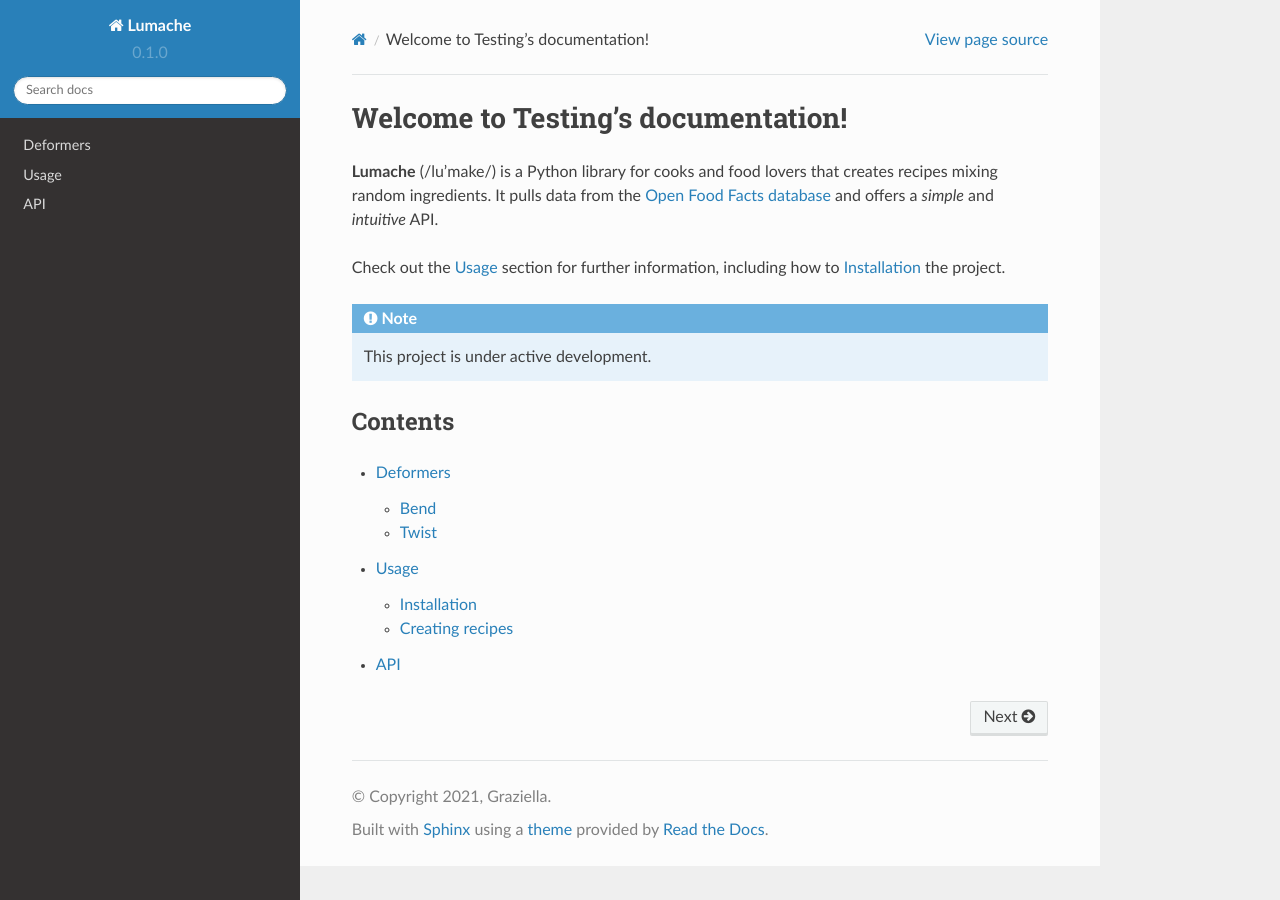
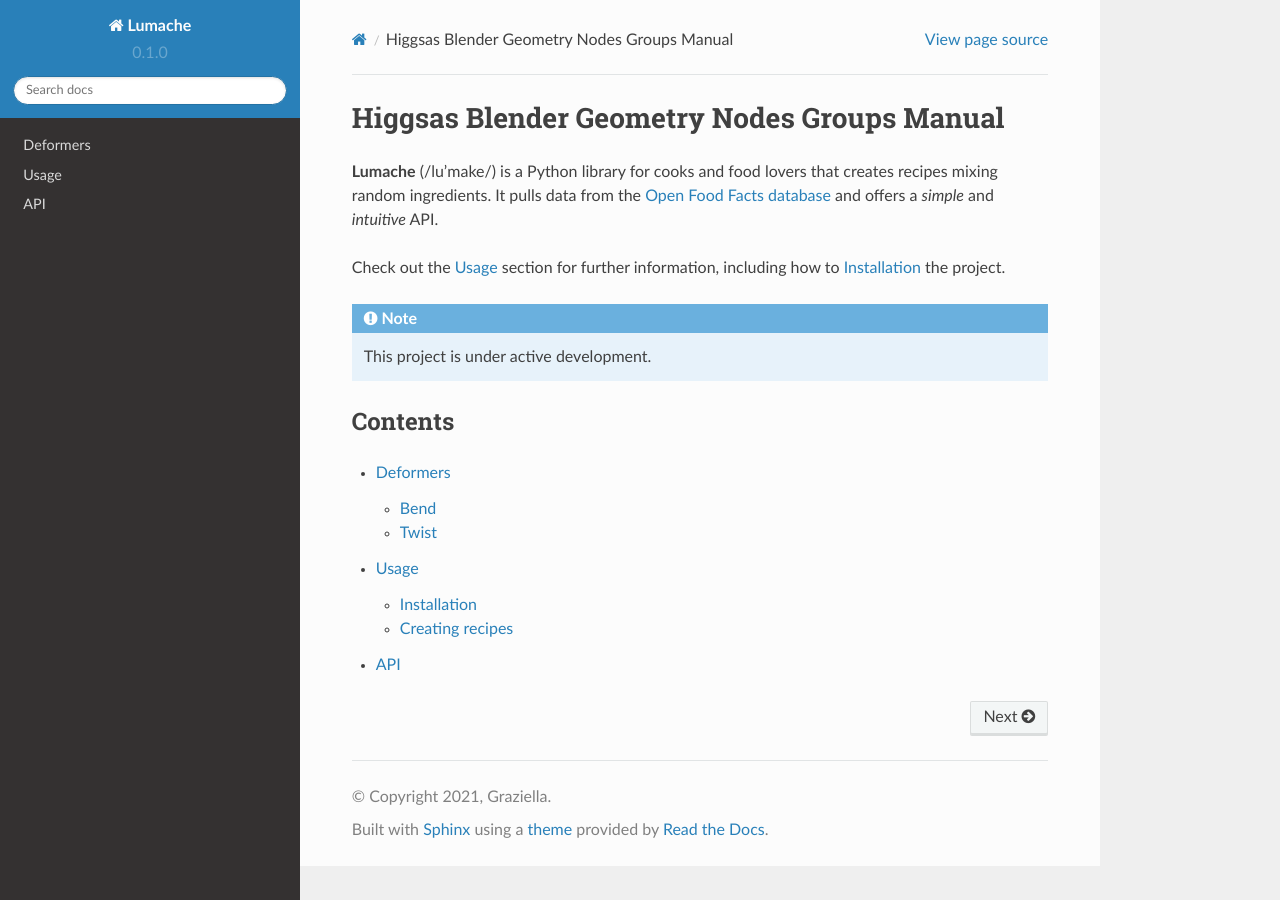
Before and after one commit to higgsas/higgsas_geo_nodes_manual, a Sphinx documentation site: the page built from docs/index.rst, in a window 1280 px wide. Built offline with Sphinx 7.4.7 and the Read the Docs theme 2.0.0, drawn with Linux system fonts in a browser that asks for light colours.

Commit message:
Update index.rst

```diff
--- a/docs/index.rst
+++ b/docs/index.rst
@@ -1,4 +1,4 @@
-Welcome to Testing's documentation!
+Higgsas Blender Geometry Nodes Groups Manual
 ===================================
 
 **Lumache** (/lu'make/) is a Python library for cooks and food lovers
```
